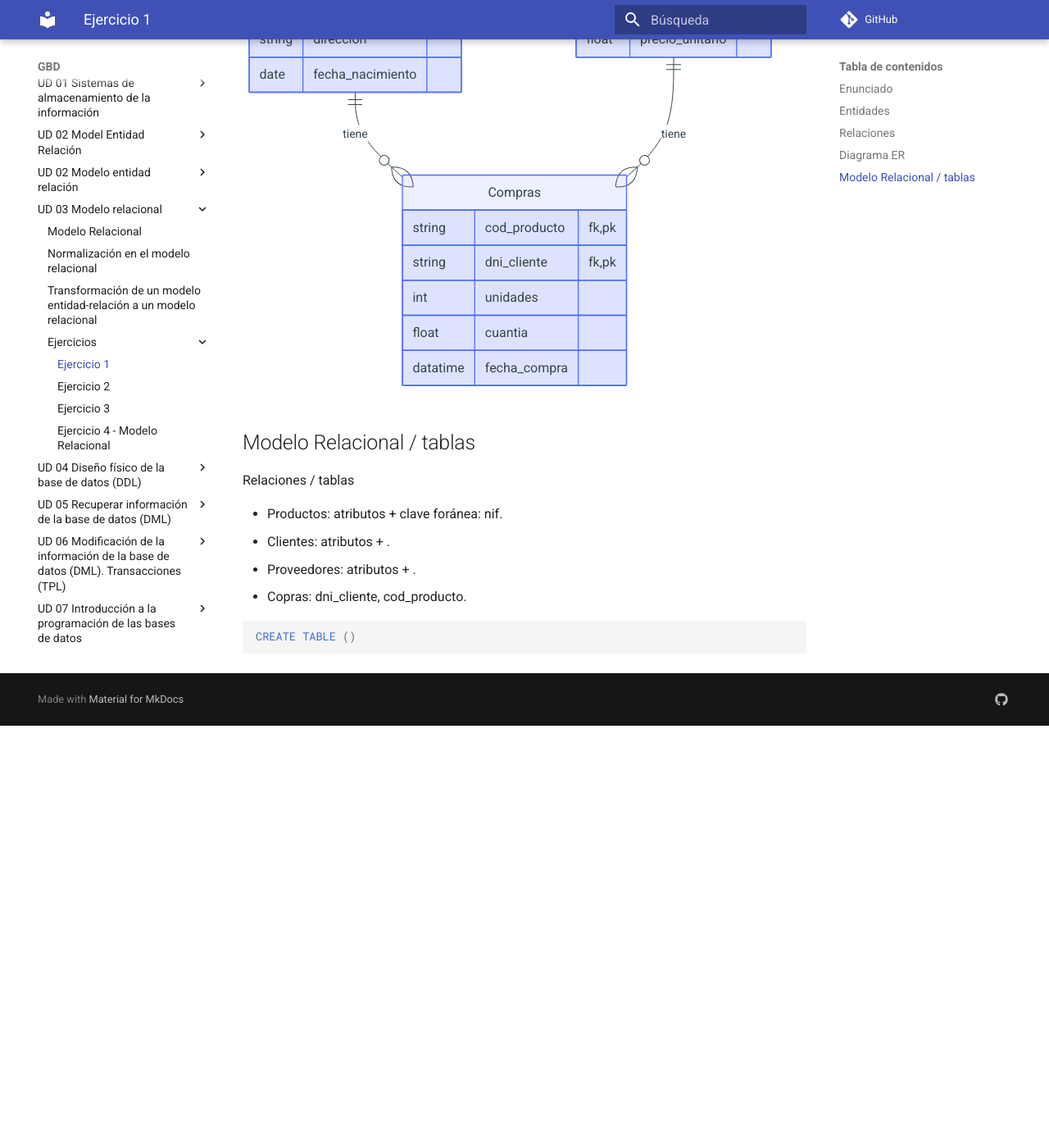
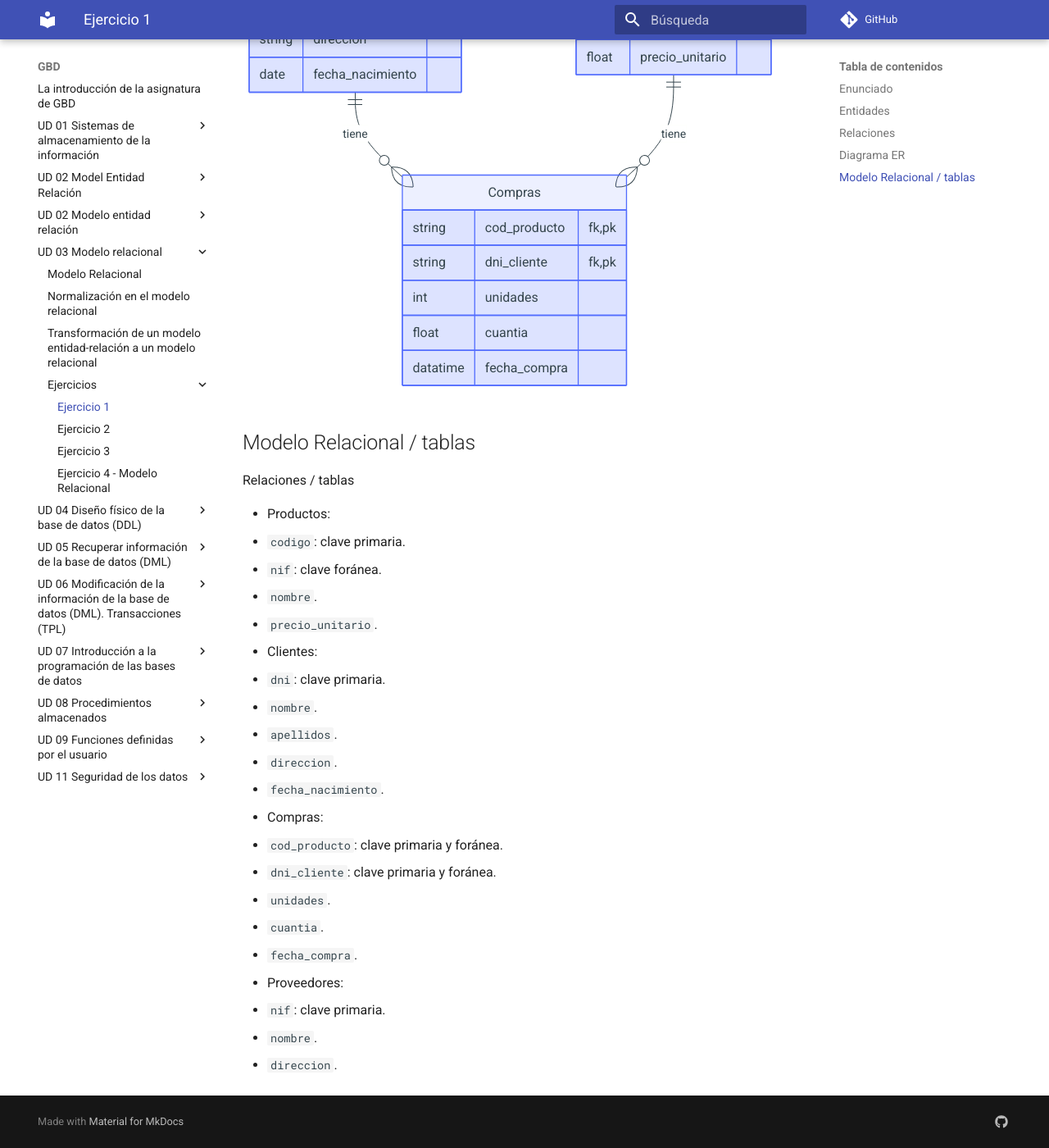
Before and after one commit to mmourazos/Curso-2024-2025, an MkDocs documentation site: the page built from docs/GBD/UD 03 - Modelo relacional/Ejercicios/Ejercicio 1.md, in a window 1280 px wide and 1400 px high, scrolled down 1558 px. Shown: the whole window at 82% size. Built offline with MkDocs 1.6.1 and Material for MkDocs 9.7.7, drawn with Linux system fonts in a browser that asks for light colours; comment, search, counter and statistics services are not loaded; before the commit the page ends 2443 px from its top, so only the background shows below that; some of the changed text lies outside the part shown.

Commit message:
Corrección de ejercicios resueltos.

````diff
--- a/docs/GBD/UD 03 - Modelo relacional/Ejercicios/Ejercicio 1.md
+++ b/docs/GBD/UD 03 - Modelo relacional/Ejercicios/Ejercicio 1.md
@@ -31,6 +31,7 @@
 erDiagram
 Productos {
    int codigo pk
+   string nif fk
    string nombre
    float precio_unitario
 }
@@ -66,11 +67,24 @@
 
 Relaciones / tablas
 
-- Productos: atributos + clave foránea: nif.
-- Clientes: atributos + .
-- Proveedores: atributos + .
-- Copras: dni_cliente, cod_producto.
-
-```sql
-CREATE TABLE ()
-```
+- Productos:
+  - `codigo`: clave primaria.
+  - `nif`: clave foránea.
+  - `nombre`.
+  - `precio_unitario`.
+- Clientes:
+  - `dni`: clave primaria.
+  - `nombre`.
+  - `apellidos`.
+  - `direccion`.
+  - `fecha_nacimiento`.
+- Compras:
+  - `cod_producto`: clave primaria y foránea.
+  - `dni_cliente`: clave primaria y foránea.
+  - `unidades`.
+  - `cuantia`.
+  - `fecha_compra`.
+- Proveedores:
+  - `nif`: clave primaria.
+  - `nombre`.
+  - `direccion`.
````
Also changed, not shown: other parts of docs/GBD/UD 03 - Modelo relacional/Ejercicios/Ejercicio 1.md (+1 -1 lines), docs/GBD/UD 03 - Modelo relacional/Ejercicios/Ejercicio 2.md (+50 -7 lines).
